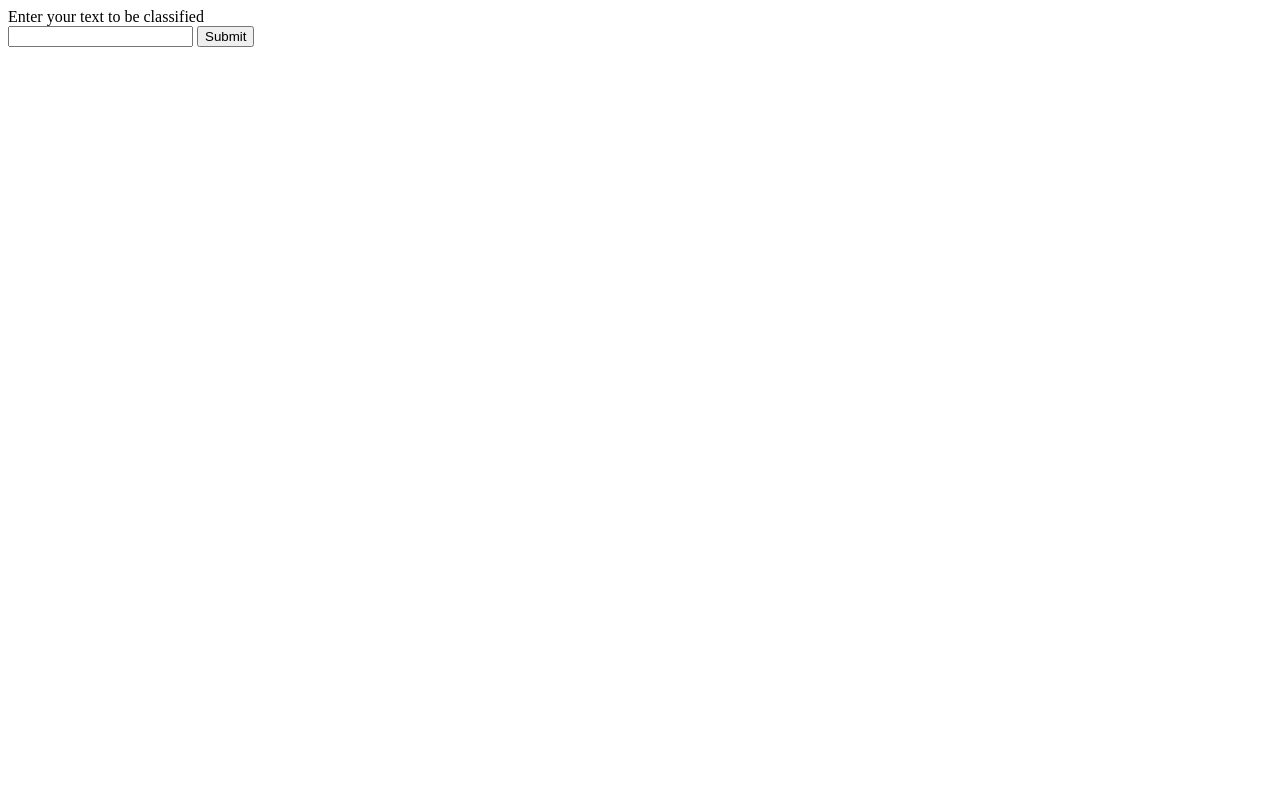
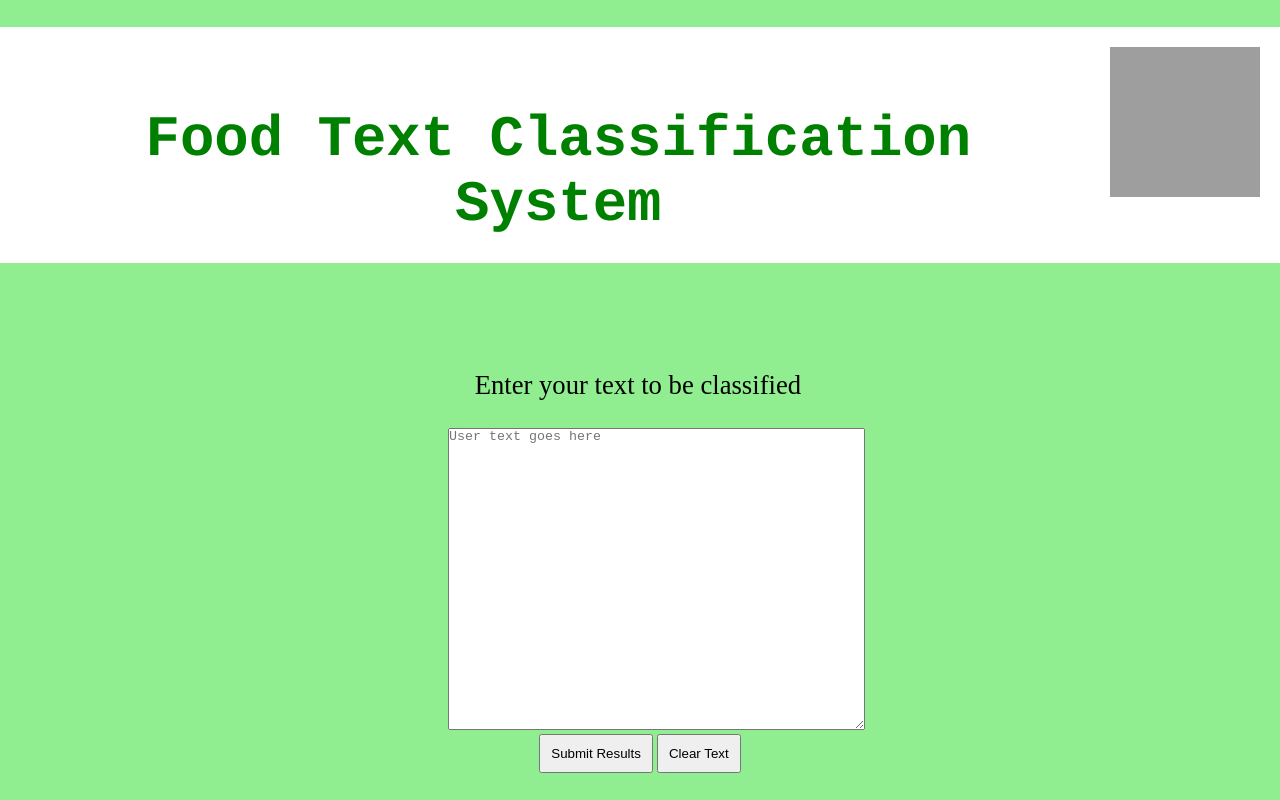
Before and after one commit to noof450/SE_project, a website: page index.html in a window 1280 px wide. Shown: the top 800 px of the page. Drawn offline with Linux system fonts and the light colour scheme; grey boxes are pictures that could not be loaded.

Commit message:
Update index.html

```diff
--- a/index.html
+++ b/index.html
@@ -1,12 +1,103 @@
- <!DOCTYPE html>
-<html>
+<!DOCTYPE html>
+<html lang="en">
 <head>
-<meta charset="UTF-8">
-<title>Your front-end</title>
+    <meta charset="UTF-8">
+    <meta http-equiv="X-UA-Compatible" content="IE=edge">
+    <meta name="viewport" content="width=device-width, initial-scale=1.0">
+    <title>food classification system</title>
 </head>
+<style type="text/css">
+       *{
+            margin: 0pt;
+            padding: 0pt;
+        }
 
+        header{
+            margin: 0pt;
+            margin-right: 0pt;
+        }
+
+        header h1{
+            margin-top: 20pt;
+            padding: 20pt;
+            font-size: 43pt;
+            font-family: 'courier';
+            text-align: center;
+            color: green;
+
+        }
+        p{
+
+            padding: 20pt;
+            font-size: 20pt;
+            font-family: 'Times New Roman', Times, serif;
+            text-align: left;
+        }
+
+        header img{
+            margin: 15pt;
+            float: right;
+        }
+
+        .center {
+		  margin: auto;
+		  margin-top: 70px;
+		  width: 30%;
+		  padding: 10px;
+		  text-align: center;
+		}
+
+        input{
+            padding: 10px;
+        }
+
+</style>
 <body>
-<form action="/fasttext">
+
+    <header>
+
+        <img src="https://media.istockphoto.com/vectors/restaurant-icon-vector-id1038356020?k=20&m=1038356020&s=612x612&w=0&h=Y1okNvzppPix48prPDockvquxIT4jXHWLi5YJ9nO-FQ="width="150"height="150"alt="logo">
+
+        <h1 class="Title" ALIGN ="CENTER"style="background-color:white;"></p> Food Text Classification System </h1>
+
+
+            <body style="background-color:lightgreen;">
+
+           </body>
+    </header>
+
+
+    <form class="center" action="#">
+
+
+        <p>Enter your text to be classified</p>
+        <textarea id='Text' name="Text" rows="20" cols="50" placeholder="User text goes here"></textarea>
+        <br>
+        <input type="button" value="Submit Results" onclick="submitt()">
+        <input type="submit" value="Clear Text" onclick="clear()"text-align="right">
+
+        <br>
+        <br>
+        <br>
+
+
+        <br>
+        <textarea readonly id='result' name="Result" rows="20" cols="50"> </textarea>
+    </form>
+
+</body>
+
+<script>
+
+        function submitt(){
+            document.getElementById('result').value =  document.getElementById('result').value +" "+ document.getElementById('Text').value;
+            document.getElementById('Text').value = '';
+        }
+        function clear(){
+            document.getElementById('Text').value = '';
+        }
+        </script>
+	<form action="/fasttext">
 	Enter your text to be classified<br>
 	<input type="text" name="statement">
 	<input type="submit" value="Submit">
```
